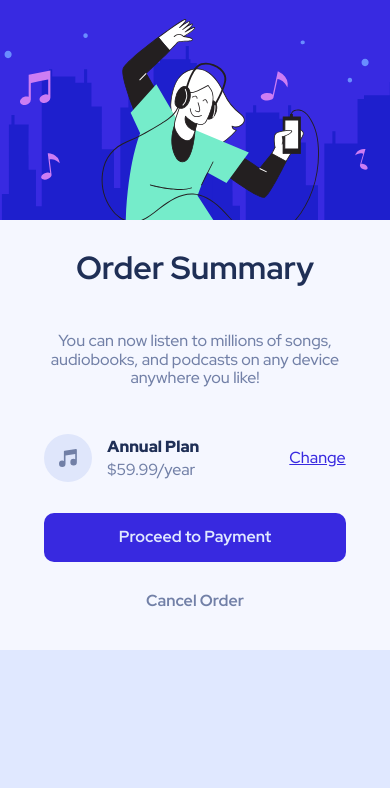
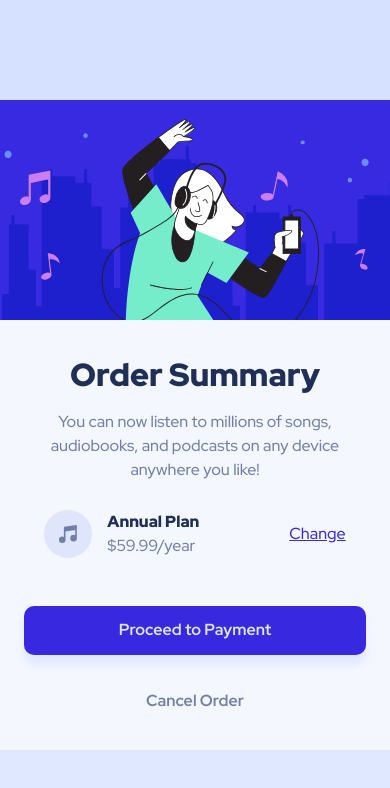
Before and after one commit to saifu-a/order-summary, an Angular app: page / in a window 390 px wide. Shown: the top 788 px of the page. Built offline with nearby package versions, Linux system fonts and the light colour scheme.

Commit message:
add responsiveness

```diff
--- a/src/app/card/card.component.css
+++ b/src/app/card/card.component.css
@@ -8,24 +8,29 @@
   align-items: center;
   background-color: hsl(225, 100%, 98%);
   overflow: hidden;
+  margin-top: 100px;
 }
 
 .card-heading {
   color: hsl(223, 47%, 23%);
   margin: 0;
   padding: 0;
+  font-weight: 900;
 }
 
 .card-details {
   color: hsl(224, 23%, 55%);
   padding: 0 60px;
+  margin: -20px 0;
   text-align: center;
+  line-height: 1.5;
 }
 
 .card-summary {
   display: flex;
   justify-content: center;
   align-items: center;
+  padding: 10px;
 }
 
 .card-pricing {
@@ -55,8 +60,10 @@
   border-radius: 10px;
   font-weight: 700;
   border-style: none;
-  padding: 15px 75px;
+  padding: 15px 95px;
+  margin: 0;
   cursor: pointer;
+  box-shadow: 0 10px 10px hsl(225, 100%, 94%);
 }
 
 .button-cancel {
@@ -66,4 +73,31 @@
   color: hsl(224, 23%, 55%);
   background-color: hsl(225, 100%, 98%);
   cursor: pointer;
+  margin: 0;
 }
+
+@media (max-width: 376px) {
+  .card {
+    margin-top: 50px;
+    width: 330px;
+    height: 600px;
+  }
+
+  img {
+    object-fit: cover;
+    height: 162.5px;
+  }
+
+  .card-heading {
+    font-size: 1.5rem;
+  }
+
+  .card-details {
+    padding: 0 30px;
+  }
+
+  .button-proceed {
+    padding: 15px 60px;
+    margin: 0;
+  }
+}
```
